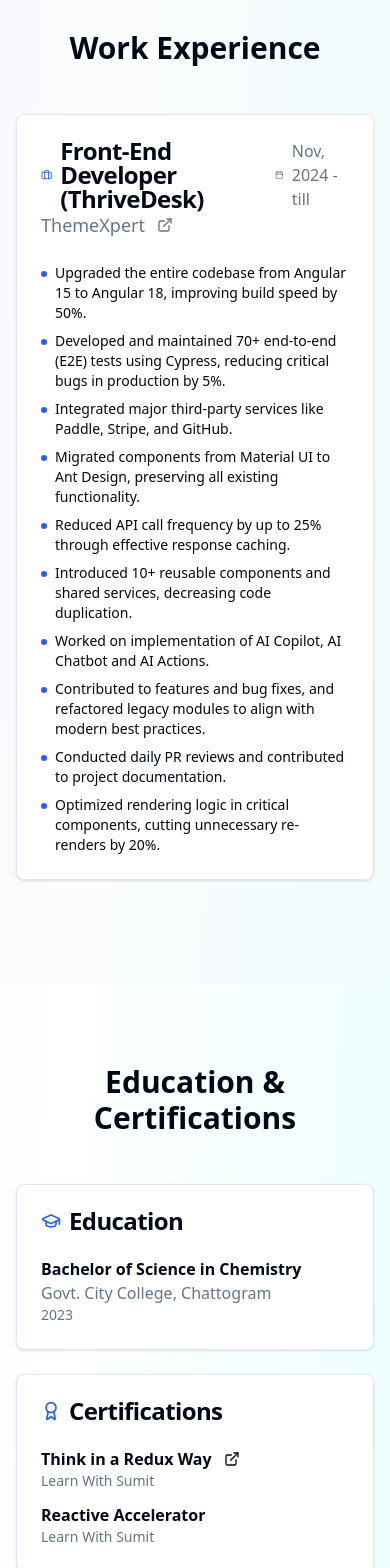
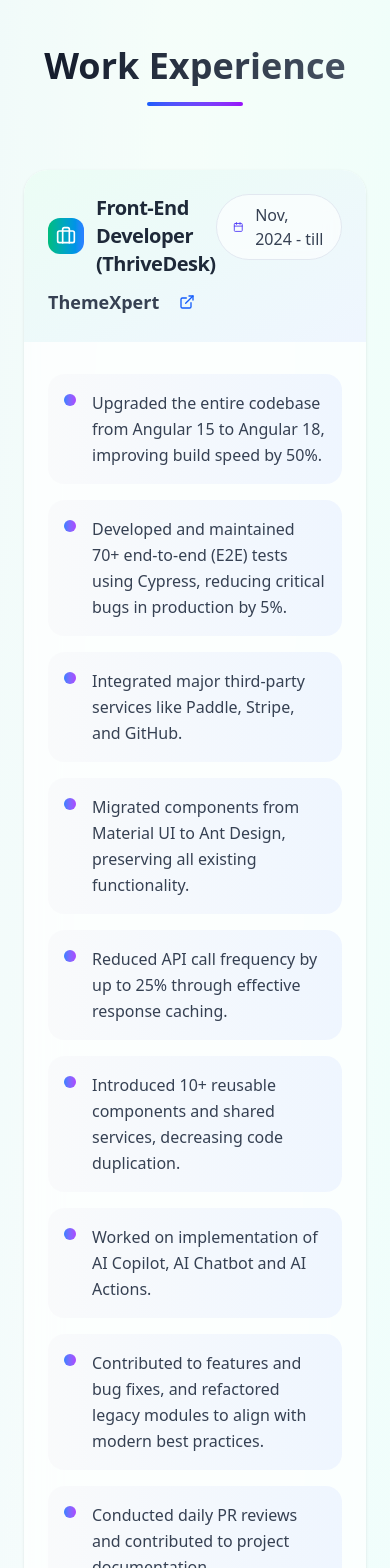
Before and after one commit to Ekram70/portfolio, a Next.js app: page / in a window 390 px wide. Shown: the part 5320-6888 px from the top of the page. Built offline with nearby package versions, Linux system fonts and the light colour scheme.

Commit message:
feat: updated ui

```diff
--- a/app/page.tsx
+++ b/app/page.tsx
@@ -502,28 +502,37 @@
       {/* Experience Section */}
       <section
         id="experience"
-        className="container mx-auto px-4 py-20 bg-muted/30"
+        className="container mx-auto px-6 py-24 relative"
       >
-        <div className="max-w-4xl mx-auto">
-          <h2 className="text-3xl font-bold mb-12 text-center">
+        <div className="absolute inset-0 bg-gradient-to-b from-emerald-50/50 to-teal-50/50 dark:from-emerald-950/20 dark:to-teal-950/20 rounded-3xl"></div>
+        <div className="max-w-4xl mx-auto relative">
+          <div className="text-center mb-16">
+            <h2 className="text-4xl md:text-5xl font-bold mb-4 bg-gradient-to-r from-gray-900 to-gray-600 dark:from-white dark:to-gray-300 bg-clip-text text-transparent">
               Work Experience
             </h2>
+            <div className="w-24 h-1 bg-gradient-to-r from-blue-600 to-purple-600 mx-auto rounded-full"></div>
+          </div>
           {workExperience.map((job, index) => (
-            <Card key={index} className="mb-6">
-              <CardHeader>
+            <Card
+              key={index}
+              className="mb-8 group hover:shadow-2xl transition-all duration-500 hover:scale-[1.02] bg-white/70 dark:bg-slate-900/70 backdrop-blur-lg border-0 rounded-3xl overflow-hidden"
+            >
+              <CardHeader className="bg-gradient-to-br from-emerald-50 to-blue-50 dark:from-emerald-950/50 dark:to-blue-950/50 pb-6">
                 <div className="flex items-start justify-between">
-                  <div>
-                    <CardTitle className="flex items-center gap-2">
-                      <Briefcase className="h-5 w-5 text-primary" />
+                  <div className="flex-1">
+                    <CardTitle className="flex items-center gap-3 text-xl font-bold text-gray-800 dark:text-white mb-2">
+                      <div className="p-2 bg-gradient-to-r from-emerald-500 to-blue-500 rounded-xl">
+                        <Briefcase className="h-5 w-5 text-white" />
+                      </div>
                       {job.position}
                     </CardTitle>
-                    <CardDescription className="text-lg font-medium flex items-center gap-2">
+                    <CardDescription className="text-lg font-semibold flex items-center gap-3 text-gray-700 dark:text-gray-300">
                       {job.company}
                       {job.website && (
                         <Button
                           size="sm"
                           variant="ghost"
-                          className="p-1 h-auto"
+                          className="p-2 h-auto rounded-xl hover:bg-white/50 dark:hover:bg-slate-800/50 transition-all duration-300 hover:scale-110"
                           asChild
                         >
                           <a
@@ -531,30 +540,36 @@
                             target="_blank"
                             rel="noopener noreferrer"
                           >
-                            <ExternalLink className="h-3 w-3" />
+                            <ExternalLink className="h-4 w-4 text-blue-600 dark:text-blue-400" />
                           </a>
                         </Button>
                       )}
                     </CardDescription>
                   </div>
-                  <div className="flex items-center gap-2 text-muted-foreground">
-                    <Calendar className="h-4 w-4" />
-                    <span>{job.period}</span>
+                  <div className="flex items-center gap-3 px-4 py-2 rounded-full bg-white/60 dark:bg-slate-800/60 backdrop-blur-sm border border-gray-200 dark:border-gray-700">
+                    <Calendar className="h-4 w-4 text-indigo-600" />
+                    <span className="text-gray-700 dark:text-gray-300 font-medium">
+                      {job.period}
+                    </span>
                   </div>
                 </div>
               </CardHeader>
-              <CardContent>
-                <ul className="space-y-2">
+              <CardContent className="pt-8">
+                <div className="grid gap-4">
                   {job.achievements.map((achievement, achievementIndex) => (
-                    <li
+                    <div
                       key={achievementIndex}
-                      className="flex items-start gap-2"
+                      className="flex items-start gap-4 p-4 rounded-2xl bg-gradient-to-r from-gray-50 to-blue-50 dark:from-gray-900/50 dark:to-blue-900/50 hover:shadow-lg transition-all duration-300 group/item"
                     >
-                      <div className="h-1.5 w-1.5 rounded-full bg-primary mt-2 flex-shrink-0" />
-                      <span className="text-sm">{achievement}</span>
-                    </li>
+                      <div className="flex-shrink-0 mt-1">
+                        <div className="h-3 w-3 rounded-full bg-gradient-to-r from-blue-500 to-purple-500 group-hover/item:scale-125 transition-transform duration-300" />
+                      </div>
+                      <span className="text-gray-700 dark:text-gray-300 leading-relaxed group-hover/item:text-gray-900 dark:group-hover/item:text-white transition-colors duration-300">
+                        {achievement}
+                      </span>
+                    </div>
                   ))}
-                </ul>
+                </div>
               </CardContent>
             </Card>
           ))}
@@ -562,50 +577,67 @@
       </section>
 
       {/* Education & Certifications */}
-      <section className="container mx-auto px-4 py-20">
+      <section className="container mx-auto px-6 py-24 relative">
         <div className="max-w-4xl mx-auto">
-          <h2 className="text-3xl font-bold mb-12 text-center">
+          <div className="text-center mb-16">
+            <h2 className="text-4xl md:text-5xl font-bold mb-4 bg-gradient-to-r from-gray-900 to-gray-600 dark:from-white dark:to-gray-300 bg-clip-text text-transparent">
               Education & Certifications
             </h2>
-          <div className="grid md:grid-cols-2 gap-6">
-            <Card>
-              <CardHeader>
-                <CardTitle className="flex items-center gap-2">
-                  <GraduationCap className="h-5 w-5 text-primary" />
+            <div className="w-24 h-1 bg-gradient-to-r from-blue-600 to-purple-600 mx-auto rounded-full"></div>
+          </div>
+          <div className="grid md:grid-cols-2 gap-8">
+            <Card className="group hover:shadow-2xl transition-all duration-500 hover:scale-105 bg-white/70 dark:bg-slate-900/70 backdrop-blur-lg border-0 rounded-3xl overflow-hidden">
+              <CardHeader className="bg-gradient-to-br from-indigo-50 to-purple-50 dark:from-indigo-950/50 dark:to-purple-950/50 pb-6">
+                <CardTitle className="flex items-center gap-3 text-xl font-bold text-gray-800 dark:text-white">
+                  <div className="p-3 bg-gradient-to-r from-indigo-500 to-purple-500 rounded-xl">
+                    <GraduationCap className="h-6 w-6 text-white" />
+                  </div>
                   Education
                 </CardTitle>
               </CardHeader>
-              <CardContent>
-                <div>
-                  <h3 className="font-semibold">
+              <CardContent className="pt-8">
+                <div className="space-y-4">
+                  <div className="p-6 rounded-2xl bg-gradient-to-r from-indigo-50 to-purple-50 dark:from-indigo-900/30 dark:to-purple-900/30 hover:shadow-lg transition-all duration-300">
+                    <h3 className="text-lg font-bold text-gray-800 dark:text-white mb-2">
                       Bachelor of Science in Chemistry
                     </h3>
-                  <p className="text-muted-foreground">
+                    <p className="text-gray-600 dark:text-gray-300 font-medium mb-1">
                       Govt. City College, Chattogram
                     </p>
-                  <p className="text-sm text-muted-foreground">2023</p>
+                    <div className="flex items-center gap-2">
+                      <Calendar className="h-4 w-4 text-indigo-600" />
+                      <span className="text-sm text-gray-500 dark:text-gray-400 font-medium">
+                        2023
+                      </span>
+                    </div>
+                  </div>
                 </div>
               </CardContent>
             </Card>
 
-            <Card>
-              <CardHeader>
-                <CardTitle className="flex items-center gap-2">
-                  <Award className="h-5 w-5 text-primary" />
+            <Card className="group hover:shadow-2xl transition-all duration-500 hover:scale-105 bg-white/70 dark:bg-slate-900/70 backdrop-blur-lg border-0 rounded-3xl overflow-hidden">
+              <CardHeader className="bg-gradient-to-br from-amber-50 to-orange-50 dark:from-amber-950/50 dark:to-orange-950/50 pb-6">
+                <CardTitle className="flex items-center gap-3 text-xl font-bold text-gray-800 dark:text-white">
+                  <div className="p-3 bg-gradient-to-r from-amber-500 to-orange-500 rounded-xl">
+                    <Award className="h-6 w-6 text-white" />
+                  </div>
                   Certifications
                 </CardTitle>
               </CardHeader>
-              <CardContent>
-                <div className="space-y-3">
+              <CardContent className="pt-8">
+                <div className="space-y-4">
                   {certifications.map((cert, index) => (
-                    <div key={index}>
-                      <h3 className="font-semibold flex items-center gap-2">
+                    <div
+                      key={index}
+                      className="p-6 rounded-2xl bg-gradient-to-r from-amber-50 to-orange-50 dark:from-amber-900/30 dark:to-orange-900/30 hover:shadow-lg transition-all duration-300 group/cert"
+                    >
+                      <h3 className="text-lg font-bold text-gray-800 dark:text-white mb-2 flex items-center gap-3">
                         {cert.name}
                         {cert.link && (
                           <Button
                             size="sm"
                             variant="ghost"
-                            className="p-1 h-auto"
+                            className="p-2 h-auto rounded-xl hover:bg-white/50 dark:hover:bg-slate-800/50 transition-all duration-300 hover:scale-110"
                             asChild
                           >
                             <a
@@ -613,12 +645,12 @@
                               target="_blank"
                               rel="noopener noreferrer"
                             >
-                              <ExternalLink className="h-3 w-3" />
+                              <ExternalLink className="h-4 w-4 text-amber-600 dark:text-amber-400" />
                             </a>
                           </Button>
                         )}
                       </h3>
-                      <p className="text-muted-foreground text-sm">
+                      <p className="text-gray-600 dark:text-gray-300 font-medium">
                         {cert.provider}
                       </p>
                     </div>
@@ -631,62 +663,164 @@
       </section>
 
       {/* Contact Section */}
-      <section
-        id="contact"
-        className="container mx-auto px-4 py-20 bg-muted/30"
+      <section id="contact" className="container mx-auto px-6 py-24 relative">
+        <div className="absolute inset-0 bg-gradient-to-b from-violet-50/50 to-pink-50/50 dark:from-violet-950/20 dark:to-pink-950/20 rounded-3xl"></div>
+        <div className="max-w-4xl mx-auto text-center relative">
+          <div className="mb-16">
+            <h2 className="text-4xl md:text-5xl font-bold mb-4 bg-gradient-to-r from-gray-900 to-gray-600 dark:from-white dark:to-gray-300 bg-clip-text text-transparent">
+              Get In Touch
+            </h2>
+            <div className="w-24 h-1 bg-gradient-to-r from-blue-600 to-purple-600 mx-auto rounded-full mb-8"></div>
+            <p className="text-xl text-gray-600 dark:text-gray-300 leading-relaxed max-w-2xl mx-auto">
+              I&apos;m always open to discussing new opportunities and
+              interesting projects. Let&apos;s create something amazing
+              together!
+            </p>
+          </div>
+
+          {/* Contact Cards */}
+          <div className="grid md:grid-cols-2 gap-8 mb-12">
+            <Card className="group hover:shadow-2xl transition-all duration-500 hover:scale-105 bg-white/70 dark:bg-slate-900/70 backdrop-blur-lg border-0 rounded-3xl overflow-hidden">
+              <CardContent className="p-8">
+                <div className="flex flex-col items-center text-center">
+                  <div className="p-4 bg-gradient-to-r from-blue-500 to-purple-500 rounded-2xl mb-4 group-hover:scale-110 transition-transform duration-300">
+                    <Mail className="h-8 w-8 text-white" />
+                  </div>
+                  <h3 className="text-xl font-bold text-gray-800 dark:text-white mb-2">
+                    Email
+                  </h3>
+                  <p className="text-gray-600 dark:text-gray-300 mb-4">
+                    Let&apos;s discuss your project
+                  </p>
+                  <Button
+                    className="gap-2 bg-gradient-to-r from-blue-600 to-purple-600 hover:from-blue-700 hover:to-purple-700 text-white rounded-xl px-6 py-3 hover:scale-105 transition-all duration-300"
+                    asChild
                   >
-        <div className="max-w-4xl mx-auto text-center">
-          <h2 className="text-3xl font-bold mb-8">Get In Touch</h2>
-          <p className="text-lg text-muted-foreground mb-8">
-            I&apos;m always open to discussing new opportunities and interesting
-            projects.
-          </p>
-          <div className="flex flex-col sm:flex-row gap-4 justify-center">
-            <Button size="lg" className="gap-2" asChild>
                     <a href="mailto:ekramullah70@gmail.com">
                       <Mail className="h-4 w-4" />
-                Email Me
+                      Send Email
                     </a>
                   </Button>
-            <Button variant="outline" size="lg" className="gap-2" asChild>
+                </div>
+              </CardContent>
+            </Card>
+
+            <Card className="group hover:shadow-2xl transition-all duration-500 hover:scale-105 bg-white/70 dark:bg-slate-900/70 backdrop-blur-lg border-0 rounded-3xl overflow-hidden">
+              <CardContent className="p-8">
+                <div className="flex flex-col items-center text-center">
+                  <div className="p-4 bg-gradient-to-r from-emerald-500 to-teal-500 rounded-2xl mb-4 group-hover:scale-110 transition-transform duration-300">
+                    <Phone className="h-8 w-8 text-white" />
+                  </div>
+                  <h3 className="text-xl font-bold text-gray-800 dark:text-white mb-2">
+                    Phone
+                  </h3>
+                  <p className="text-gray-600 dark:text-gray-300 mb-4">
+                    Available for calls
+                  </p>
+                  <div className="flex items-center gap-2 px-4 py-2 rounded-xl bg-emerald-50 dark:bg-emerald-900/30 text-emerald-700 dark:text-emerald-300 font-medium">
+                    <Phone className="h-4 w-4" />
+                    +8801867-939463
+                  </div>
+                </div>
+              </CardContent>
+            </Card>
+          </div>
+
+          {/* Social Links */}
+          <div className="mb-12">
+            <h3 className="text-2xl font-bold text-gray-800 dark:text-white mb-8">
+              Find Me Online
+            </h3>
+            <div className="flex flex-wrap gap-4 justify-center">
+              <Button
+                variant="outline"
+                size="lg"
+                className="gap-3 px-8 py-6 text-base rounded-xl border-2 border-gray-200 dark:border-gray-700 hover:bg-gray-50 dark:hover:bg-gray-800 shadow-lg hover:shadow-xl transition-all duration-300 hover:scale-105"
+                asChild
+              >
                 <a
                   href="https://github.com/ekram70"
                   target="_blank"
                   rel="noopener noreferrer"
                 >
-                <Github className="h-4 w-4" />
+                  <Github className="h-5 w-5" />
                   GitHub
                 </a>
               </Button>
-            <Button variant="outline" size="lg" className="gap-2" asChild>
+              <Button
+                variant="outline"
+                size="lg"
+                className="gap-3 px-8 py-6 text-base rounded-xl border-2 border-orange-200 dark:border-orange-700 hover:bg-orange-50 dark:hover:bg-orange-950/50 shadow-lg hover:shadow-xl transition-all duration-300 hover:scale-105"
+                asChild
+              >
                 <a
                   href="https://www.codewars.com/users/Ekram70"
                   target="_blank"
                   rel="noopener noreferrer"
                 >
-                <ExternalLink className="h-4 w-4" />
+                  <ExternalLink className="h-5 w-5 text-orange-600" />
                   Codewars
                 </a>
               </Button>
-            <Button variant="outline" size="lg" className="gap-2" asChild>
+              <Button
+                variant="outline"
+                size="lg"
+                className="gap-3 px-8 py-6 text-base rounded-xl border-2 border-yellow-200 dark:border-yellow-700 hover:bg-yellow-50 dark:hover:bg-yellow-950/50 shadow-lg hover:shadow-xl transition-all duration-300 hover:scale-105"
+                asChild
+              >
                 <a
                   href="https://leetcode.com/u/ekram70/"
                   target="_blank"
                   rel="noopener noreferrer"
                 >
-                <ExternalLink className="h-4 w-4" />
+                  <ExternalLink className="h-5 w-5 text-yellow-600" />
                   Leetcode
                 </a>
               </Button>
             </div>
           </div>
+
+          {/* Call to Action */}
+          <Card className="p-8 bg-gradient-to-r from-blue-600 via-purple-600 to-cyan-600 border-0 rounded-3xl text-white shadow-2xl">
+            <h3 className="text-2xl font-bold mb-4">Ready to work together?</h3>
+            <p className="text-blue-100 mb-6 text-lg">
+              I&apos;m currently available for freelance projects and full-time
+              opportunities.
+            </p>
+            <Button
+              size="lg"
+              className="gap-3 px-8 py-6 text-base bg-white text-blue-600 hover:bg-gray-100 rounded-xl shadow-lg hover:shadow-xl transition-all duration-300 hover:scale-105"
+              asChild
+            >
+              <a href="mailto:ekramullah70@gmail.com">
+                <Sparkles className="h-5 w-5" />
+                Start a Project
+              </a>
+            </Button>
+          </Card>
+        </div>
       </section>
 
       {/* Footer */}
-      <footer className="border-t bg-background">
-        <div className="container mx-auto px-4 py-8">
-          <div className="text-center text-muted-foreground">
-            <p>&copy; 2024 Md. Ekram Ullah. All rights reserved.</p>
+      <footer className="border-t border-gray-200 dark:border-gray-800 bg-white/80 dark:bg-slate-950/80 backdrop-blur-xl">
+        <div className="container mx-auto px-6 py-12">
+          <div className="flex flex-col md:flex-row items-center justify-between">
+            <div className="flex items-center gap-3 mb-4 md:mb-0">
+              <div className="h-10 w-10 rounded-2xl bg-gradient-to-tr from-blue-600 to-purple-600 flex items-center justify-center shadow-lg">
+                <User className="h-5 w-5 text-white" />
+              </div>
+              <span className="font-bold text-lg bg-gradient-to-r from-gray-900 to-gray-600 dark:from-white dark:to-gray-300 bg-clip-text text-transparent">
+                Md. Ekram Ullah
+              </span>
+            </div>
+            <div className="text-center md:text-right">
+              <p className="text-gray-600 dark:text-gray-400 mb-2">
+                &copy; 2024 Md. Ekram Ullah. All rights reserved.
+              </p>
+              <p className="text-sm text-gray-500 dark:text-gray-500">
+                Built with Next.js & Tailwind CSS
+              </p>
+            </div>
           </div>
         </div>
       </footer>
```
Lines whose indentation alone changed are shown as unchanged.
